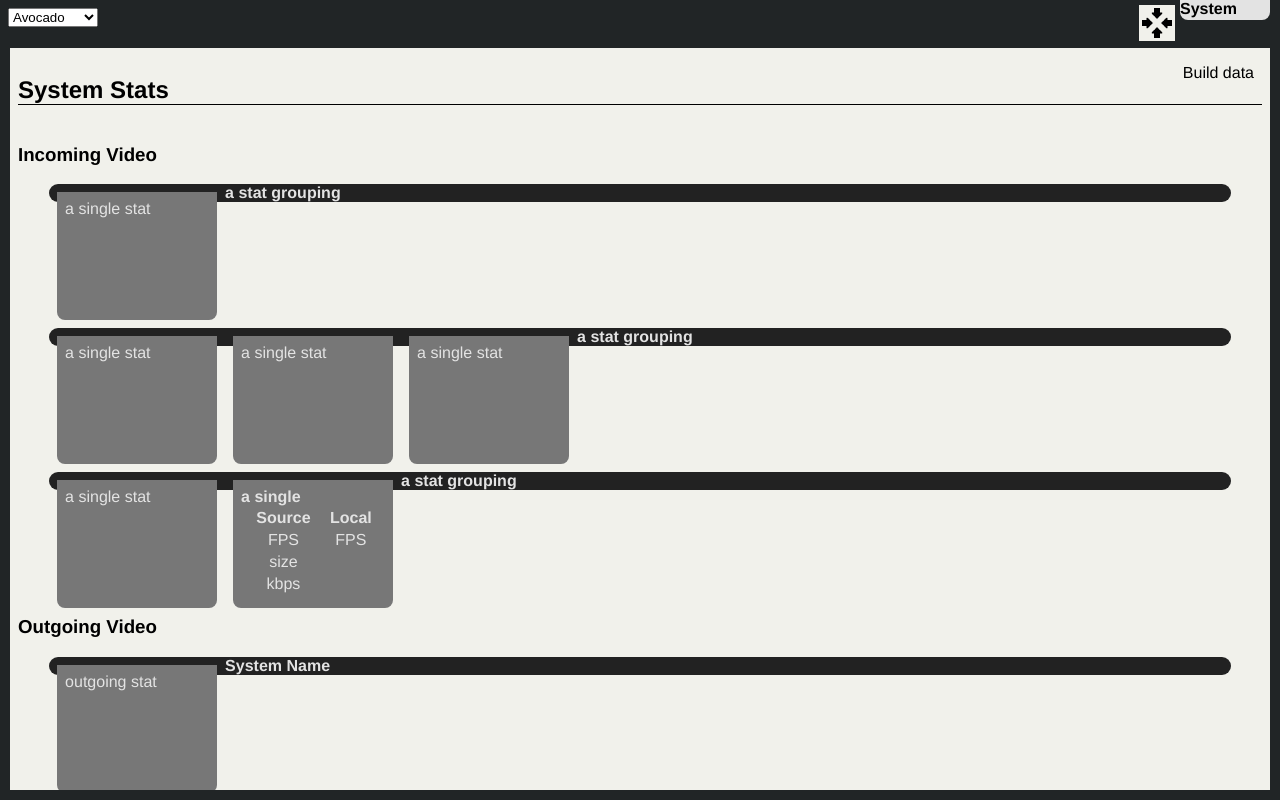
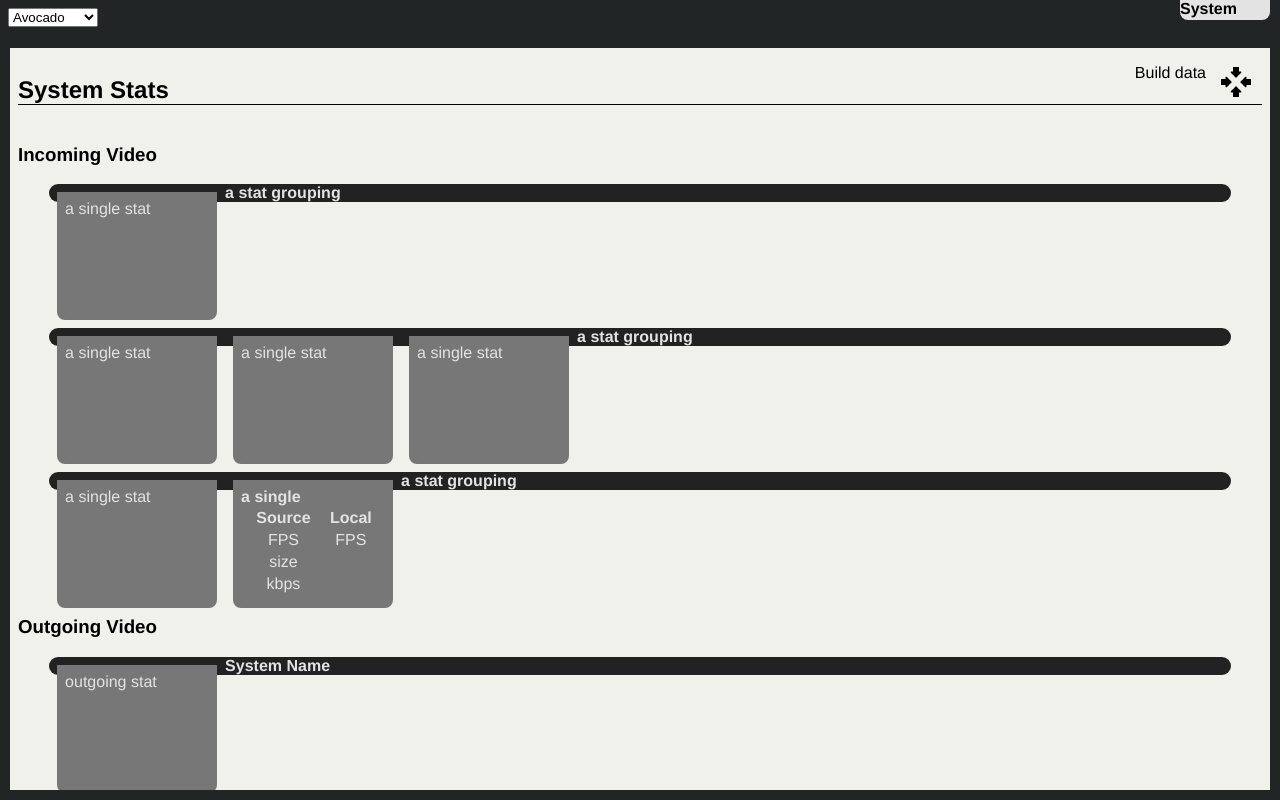
Before and after one commit to ColinZeidler/flaming-dubstep, a plain HTML site: page index.html in a window 1280 px wide. Drawn offline with Linux system fonts and the light colour scheme; no server answers.

Commit message:
shrink expand button now is inside the stat div

```diff
--- a/index.html
+++ b/index.html
@@ -105,6 +105,7 @@
 			</select>
 		</form>
 		<div id="stats"><h2>System Stats</h2>
+			<div id=statButton onclick='resize()'><img src=images/shrink.png  width=36 /></div>
 			<div id="buildInfo">Build data</div>
 			<div id=statsContent>
 			<h3>Incoming Video</h3>
@@ -145,8 +146,6 @@
 			</p>
 			</div>
 		</div>
-
-		<div id=statButton onclick='resize()'><img src=images/shrink.png  width=36 /></div>
 		<div id=sysDropDown onclick='sysDropDown()'>
 			<b>System Info</b>
 			<div id=systemInfo>
--- a/main.css
+++ b/main.css
@@ -51,13 +51,13 @@ html {
 }
 
 #buildInfo {
-	right:1em;
+	right:4em;
 	top:1em;
 	position:absolute;
 	width:auto;
 }
 
-#statsContent, #outVidContent {
+#statsContent {
 	overflow:auto;
 }
 
@@ -101,8 +101,8 @@ table {
 }
 
 #statButton {
-	position: absolute;
-	top:5px;
-	right:105px;
 	cursor:pointer;
+	position:absolute;
+	right:1em;
+	top:1em;
 }
```
